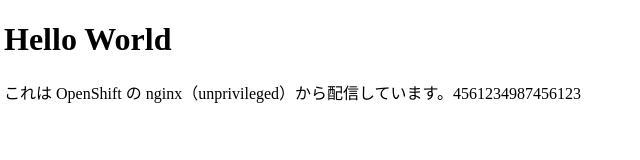
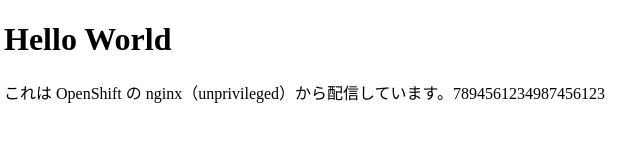
Before and after one commit to Yasuhito-Yoshida-3/openshift-static-site, a plain HTML site: page site/index.html in a window 1280 px wide. Shown: the full height of the page, 4-644 px from the left. Drawn offline with Linux system fonts and the light colour scheme.

Commit message:
change 789

```diff
--- a/site/index.html
+++ b/site/index.html
@@ -7,6 +7,6 @@
 </head>
 <body>
   <h1>Hello World</h1>
-  <p>これは OpenShift の nginx（unprivileged）から配信しています。4561234987456123</p>
+  <p>これは OpenShift の nginx（unprivileged）から配信しています。7894561234987456123</p>
 </body>
 </html>
```
